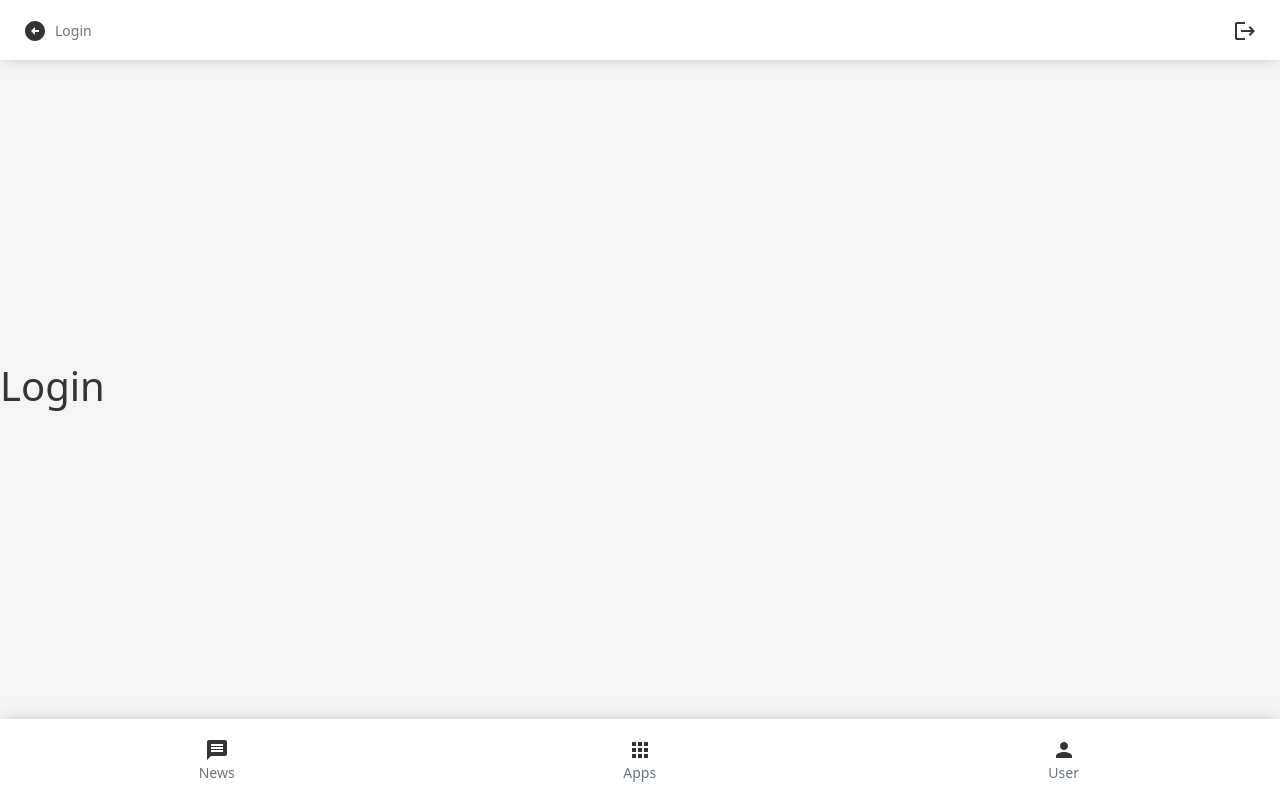
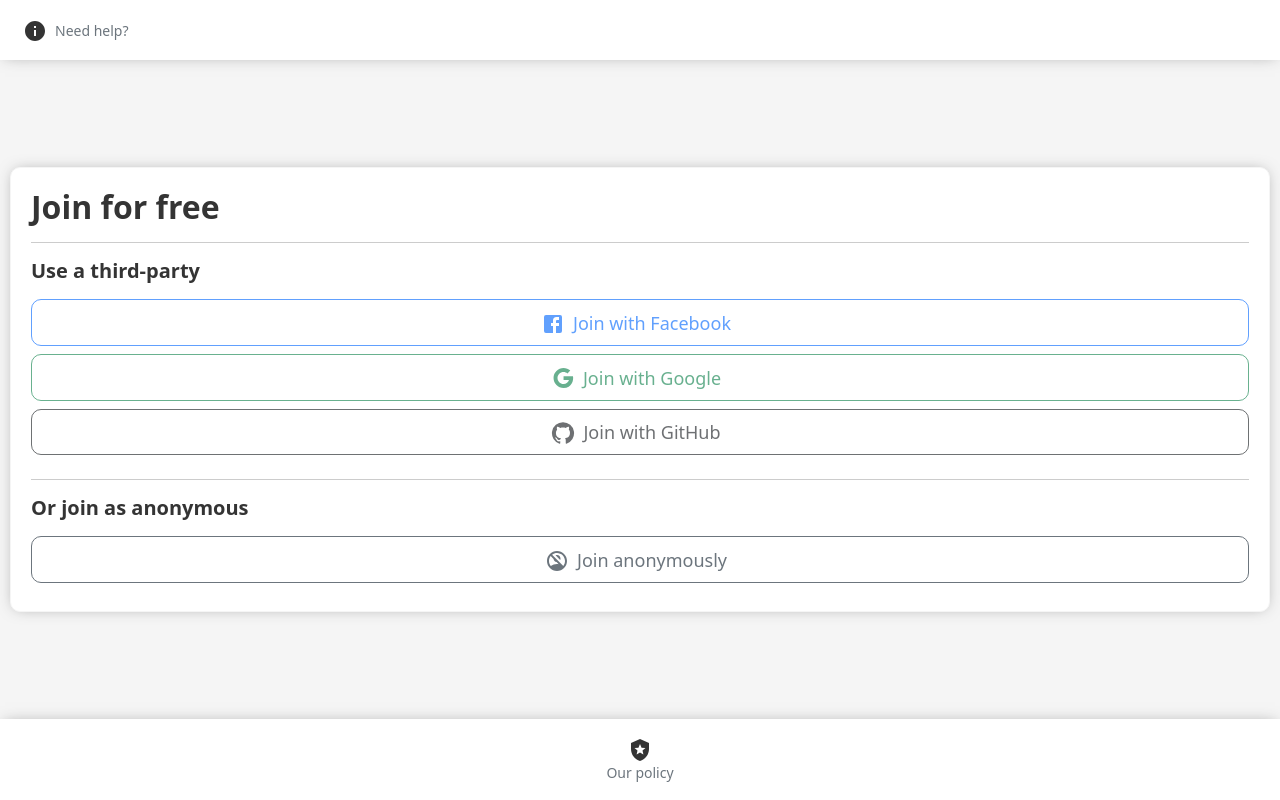
Before and after one commit to kawlik/hello-ts, a React (Vite) app: page /#/login in a window 1280 px wide. Built offline with nearby package versions, Linux system fonts and the light colour scheme.

Commit message:
Login update

```diff
--- a/src/components/infobar-bottom.tsx
+++ b/src/components/infobar-bottom.tsx
@@ -7,9 +7,9 @@
 /*  Component logic
 /*   *   *   *   *   *   *   *   *   *   */
 export default function InfobarBottom( prop: {
-	toApps: () => void,
-	toNews: () => void,
-	toUser: () => void,
+	toApps(): void,
+	toNews(): void,
+	toUser(): void,
 	userUID: string,
 	current: string,
 	names: {
@@ -25,7 +25,7 @@
 return(
     <section className='app-infobar-bottom' key={ prop.userUID } >
     {
-        !prop.userUID
+        prop.userUID
         ?   <>
                 <button className={ `btn ${ prop.current === prop.names.news ? 'active' : '' }` } onClick={ () => prop.toNews() } >
                     <MessageIcon />
--- a/src/components/infobar-top.tsx
+++ b/src/components/infobar-top.tsx
@@ -6,8 +6,8 @@
 /*  Component logic
 /*   *   *   *   *   *   *   *   *   *   */
 export default function InfobarTop( prop: {
-	goBack(): () => void,
-	logout(): () => void,
+	goBack(): void,
+	logout(): void,
 	userUID: string,
 	pathURL: string,
 }) {
@@ -19,7 +19,7 @@
 	<>
 		<section className='app-infobar-top' key={ prop.userUID } >
 	    {
-	        !prop.userUID
+	        prop.userUID
 	        ? <>
 	            <button className='btn' onClick={ () => prop.goBack() } >
 	                <ArrowCircleLeftIcon />
--- /dev/null
+++ b/src/components/login.tsx
@@ -0,0 +1,51 @@
+import FacebookIcon from '@mui/icons-material/Facebook';
+import GoogleIcon from '@mui/icons-material/Google';
+import GitHubIcon from '@mui/icons-material/GitHub';
+import NoAccountsIcon from '@mui/icons-material/NoAccounts';
+
+
+/*  Component logic
+/*   *   *   *   *   *   *   *   *   *   */
+export default function Login( prop: {
+	loginAnonymously(): void,
+}) {
+
+
+
+/*  Component layout
+/*   *   *   *   *   *   *   *   *   *   */
+return(
+	<form className='app-login-form' >
+
+		<h2 className='fw-bold mb-0' >Join for free</h2>
+
+
+		<hr className='my-3' />
+		<h3 className='fs-5 fw-bold mb-3' >Use a third-party</h3>
+
+		<button className='w-100 py-2 mb-2 btn btn-outline-primary btn-facebook' disabled >
+			<FacebookIcon />
+			<span className='align-middle p-2' >Join with Facebook</span>
+		</button>
+
+		<button className='w-100 py-2 mb-2 btn btn-outline-success btn-google' disabled >
+			<GoogleIcon />
+			<span className='align-middle p-2' >Join with Google</span>
+		</button>
+
+		<button className='w-100 py-2 mb-2 btn btn-outline-dark btn-github' disabled >
+			<GitHubIcon />
+			<span className='align-middle p-2' >Join with GitHub</span>
+		</button>
+
+
+		<hr className='my-3' />
+		<h3 className='fs-5 fw-bold mb-3' >Or join as anonymous</h3>
+
+		<button className='w-100 py-2 mb-2 btn btn-outline-secondary'  onClick={ () => prop.loginAnonymously() } >
+			<NoAccountsIcon />
+			<span className='align-middle p-2' >Join anonymously</span>
+		</button>
+
+	</form>
+)};
--- /dev/null
+++ b/src/configs/storage.config.ts
@@ -0,0 +1,26 @@
+/*  Define config
+/*   *   *   *   *   *   *   *   *   *   */
+interface Store {
+
+	path: string;
+
+	next?: {
+		[key: string]: Store,
+	};
+};
+
+
+/*  Export config
+/*   *   *   *   *   *   *   *   *   *   */
+export default <Store> {
+
+	path: 'hello',
+
+	next: {
+
+		'user': {
+
+			path: 'user',
+		},
+	},
+};
--- a/src/contexts/auth.context.tsx
+++ b/src/contexts/auth.context.tsx
@@ -1,6 +1,7 @@
-import { createContext, useContext, useState } from 'react';
+import { createContext, useContext, useEffect, useState } from 'react';
 
 import firebaseService from '../services/firebase.service';
+import storageService from '../services/storage.service';
 
 
 /*  Component Context
@@ -27,13 +28,37 @@
 
 	// 	user utility functions
 	function logout(): void {
+		storageService.deleteUser();
 		setUser( null );
+	}
+
+	function readSavedUser() {
+		if( user ) return;
+		setUser( storageService.readUser())
+	}
+
+	function saveLogedUser() {
+		if( !user ) return;
+		storageService.saveUser( user );
 	}
 
 	// 	user login types
 	async function loginAnonymously() {
 		setUser( await firebaseService.getAuthAnonymously());
 	}
+
+
+	// 	on effect
+	useEffect(() => {
+
+		// 	user cashing
+		readSavedUser();
+		saveLogedUser();
+
+		// 	user debug
+		console.log( user );
+
+	}, [ user ]);
 
 
 /*  Component layout
--- a/src/layouts/content.tsx
+++ b/src/layouts/content.tsx
@@ -2,10 +2,11 @@
 
 import { useAuthContext } from '../contexts/auth.context';
 
+import routerService from '../services/router.service';
+
+import InfobarBottom from '../components/infobar-bottom';
 import InfobarTop from '../components/infobar-top';
-
-import routerService from '../services/router.service';
-import InfobarBottom from '../components/infobar-bottom';
+import Login from '../components/login';
 
 
 /*  Component logic
@@ -17,7 +18,7 @@
 	const navigate = useNavigate()
 
 	// 	get auth values
-    const { user, logout } = useAuthContext();
+    const { user, logout, loginAnonymously } = useAuthContext();
 
 
 /*  Component layout
@@ -25,17 +26,20 @@
 return(
 	<>
 		<InfobarTop
-			goBack={ () => logout( -1 ) }
-			logout={ logout }
-			userUID={ user?.ID }
+			goBack={ () => navigate( -1 ) }
+			logout={ () => logout() }
+			userUID={ user?.uid }
 			pathURL={ routerService.parse( location.pathname ) }
 		/>
 
 
 		<main id='app-main-content' >
-		<Routes>
-
-			<Route path={ routerService.pathLogin } element={ <h1>Login</h1> } />
+		<Routes key={ user?.uid }>
+		{
+			user
+			/*	when user is set fallbacks
+			/*	*	*	*	*	*	*	*	*/
+			? <>
 
 				<Route path={ routerService.pathApps } element={ <h1>Apps</h1> } />
 
@@ -43,9 +47,20 @@
 
 				<Route path={ routerService.pathUser } element={ <h1>User</h1> } />
 
+				<Route path='*' element={ <Navigate to={ routerService.pathApps } /> } />
 
-			<Route path='*' element={ <Navigate replace to={ routerService.pathLogin } /> } />
+			</>
+			/*	when user is not set fallbacks
+			/*	*	*	*	*	*	*	*	*/
+			: <>
 
+				<Route path={ routerService.pathLogin } element={
+					<Login loginAnonymously={ () => loginAnonymously() } />
+				} />
+
+				<Route path='*' element={ <Navigate to={ routerService.pathLogin } /> } />
+			</>
+		}
 		</Routes>
 		</main>
 
@@ -53,7 +68,7 @@
 			toApps={ () => navigate( routerService.pathApps ) }
 			toNews={ () => navigate( routerService.pathNews ) }
 			toUser={ () => navigate( routerService.pathUser ) }
-			userUID={ user?.ID }
+			userUID={ user?.uid }
 			current={ routerService.parse( location.pathname ) }
 			names={{
 				apps: routerService.nameApps,
--- /dev/null
+++ b/src/services/storage.service.ts
@@ -0,0 +1,50 @@
+import storageConfig from '../configs/storage.config';
+
+
+/*  Define service
+/*   *   *   *   *   *   *   *   *   *   */
+class StorageService{
+
+
+	/*	constructor
+	/*	*	*	*	*	*	*	*	*/
+	constructor() {
+
+	}
+
+	/*	utilities
+	/*	*	*	*	*	*	*	*	*/
+	private save( path: string, data: any ): void {
+		localStorage.setItem( path, JSON.stringify( data ));
+	}
+
+	private read( path: string ): any|null {
+		return JSON.parse( localStorage.getItem( path ) || 'null' );
+	}
+
+	private delete( path: string ): void {
+		localStorage.removeItem( path );
+	}
+
+
+	/*	user based storages
+	/*	*	*	*	*	*	*	*	*/
+	private get pathUser(): string { return `${ storageConfig.path }.${ storageConfig.next?.user.path }`; }
+
+	saveUser( payload: any ): void {
+		this.save( this.pathUser, payload );
+	}
+
+	readUser(): any {
+		return this.read( this.pathUser );
+	}
+
+	deleteUser(): void {
+		this.delete( this.pathUser );
+	}
+};
+
+
+/*  Export service
+/*   *   *   *   *   *   *   *   *   *   */
+export default new StorageService();
--- a/src/styles/components/infobar-top.scss
+++ b/src/styles/components/infobar-top.scss
@@ -1,5 +1,3 @@
-@import '../../styles/common';
-
 section.app-infobar-bottom {
 
     @include boxShadow();
--- /dev/null
+++ b/src/styles/components/login.scss
@@ -0,0 +1,19 @@
+form.app-login-form {
+
+    @include boxShadow();
+    @include transition();
+
+    background-color: $c-primary;
+    border: 1px solid $c-secondary;
+    border-radius: 10px;
+
+    margin: 10px;
+    padding: 20px;
+
+    button.btn {
+
+        border-radius: 10px;
+        font-size: large;
+        text-align: center;
+    }
+}
--- a/src/styles/index.scss
+++ b/src/styles/index.scss
@@ -49,3 +49,4 @@
 
 @import './components/infobar-bottom';
 @import './components/infobar-top';
+@import './components/login';
```
Also changed, not shown: 1 other file (tests, documents, lock files or other folders).
